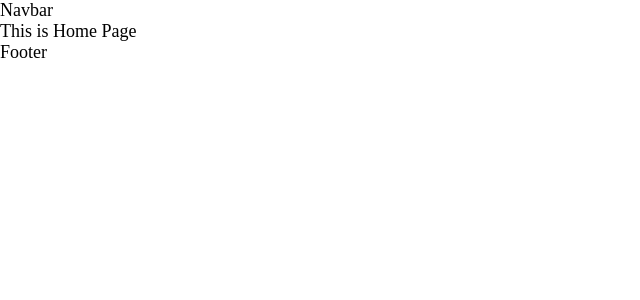
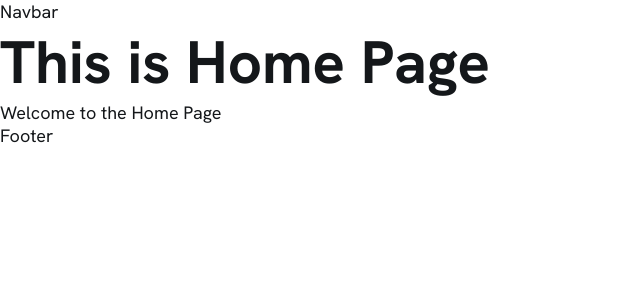
Before and after one commit to Shankar-001/Competishun, a React (Vite) app: page / in a window 1280 px wide. Shown: the top 300 px of the page, without its empty margins (0-640 px from the left). Built offline with nearby package versions, Linux system fonts and the light colour scheme.

Commit message:
set variable of colors and fonts

```diff
--- a/src/index.css
+++ b/src/index.css
@@ -1,15 +1,19 @@
-@import url("https://fonts.googleapis.com/css2?family=Poppins:wght@100;200;300;400;500;600;700;800;900&display=swap");
+@import url("https://fonts.googleapis.com/css2?family=Hanken+Grotesk:ital,wght@0,100..900;1,100..900&display=swap");
 html {
   --btn-lr-pad: 1.6rem;
   --btn-tb-pad: .8rem;
   --section-tb-pad: 7.7rem;
-  --font-family: "Poppins", "sans-serif";
-  --primary-clr: #0D47A1;
-  --primary-clr-100: #E3F2FD;
+  --font-family: "Hanken Grotesk", sans-serif;
+  --lightest-bg-color: #F5F8FA;
+  --light-bg-color: #E1E8ED;
+  --medium-bg-color: #AAB8C2;
+  --dark-bg-color: #657786;
+  --darkest-bg-color: #14171A;
+  --primary-color: #1DA1F2;
   --hero-bg-liner-grad: linear-gradient(104deg, #0061FF 30.47%, #60EFFF 108.71%);
   --text-liner-grad: linear-gradient(93deg, #0D47A1 49.87%, #2E93CA 85.58%);
-  --ip-border-clr: #69666636;
-  --ip-placeHolder-txt-clr: #94A3B8;
+  --ip-border-clr: #243a50;
+  --ip-placeHolder-txt-clr: #657786;
   --landing-page-main-info-width: 90%;
   --spotlight-img-bg:#D9D9D9;
 }
@@ -19,6 +23,9 @@ html {
   padding: 0;
   box-sizing: border-box;
   font-size: 1.8rem;
+  font-weight: 400;
+  font-family: var(--font-family);
+  color: var(--darkest-bg-color);
 }
 
 html {
--- a/src/pages/Home.jsx
+++ b/src/pages/Home.jsx
@@ -1,6 +1,9 @@
 const Home = () => {
   return (
-    <div>This is Home Page</div>
-  )
-}
-export default Home
+    <div>
+      <h1>This is Home Page</h1>
+      <p>Welcome to the Home Page</p>
+    </div>
+  );
+};
+export default Home;
--- a/src/styles/mixin/headingNText.scss
+++ b/src/styles/mixin/headingNText.scss
@@ -21,7 +21,7 @@
 }
 
 
-@mixin bodyText($clr: #232323, $weight: 400){
-  @include font-style(1.4rem, $weight);
+@mixin bodyText($clr: var(--darkest-bg-color), $weight: 400){
+  @include font-style(1.8rem, $weight);
   color: $clr;
 }
--- a/src/styles/root.scss
+++ b/src/styles/root.scss
@@ -2,7 +2,7 @@
   margin: 0;
   padding: 0;
   box-sizing: border-box;
-  font-size: 1.8rem;
+  @include bodyText;
 }
 
 html {
--- a/src/styles/variables.scss
+++ b/src/styles/variables.scss
@@ -1,4 +1,4 @@
-@import url('https://fonts.googleapis.com/css2?family=Poppins:wght@100;200;300;400;500;600;700;800;900&display=swap');
+@import url('https://fonts.googleapis.com/css2?family=Hanken+Grotesk:ital,wght@0,100..900;1,100..900&display=swap');
 
 html {
   --btn-lr-pad: 1.6rem;
@@ -6,17 +6,23 @@ html {
 
   --section-tb-pad: 7.7rem;
 
-  --font-family: "Poppins", "sans-serif";
+  --font-family: "Hanken Grotesk", sans-serif;
 
-  --primary-clr: #0D47A1;
-  --primary-clr-100: #E3F2FD;
+  //variable names for the colors used in the website (#1DA1F2, #14171A, #657786 ,#AAB8C2 ,#E1E8ED,#F5F8FA)
+  --lightest-bg-color: #F5F8FA;
+  --light-bg-color: #E1E8ED;
+  --medium-bg-color: #AAB8C2;
+  --dark-bg-color: #657786;
+  --darkest-bg-color: #14171A;
+  --primary-color: #1DA1F2;
+
 
 
   --hero-bg-liner-grad: linear-gradient(104deg, #0061FF 30.47%, #60EFFF 108.71%);
   --text-liner-grad: linear-gradient(93deg, #0D47A1 49.87%, #2E93CA 85.58%);
 
-  --ip-border-clr: #69666636;
-  --ip-placeHolder-txt-clr: #94A3B8;
+  --ip-border-clr: #243a50;
+  --ip-placeHolder-txt-clr: #657786;
 
   --landing-page-main-info-width: 90%;
   --spotlight-img-bg:#D9D9D9;
```
Also changed, not shown: 1 other file (tests, documents, lock files or other folders).
